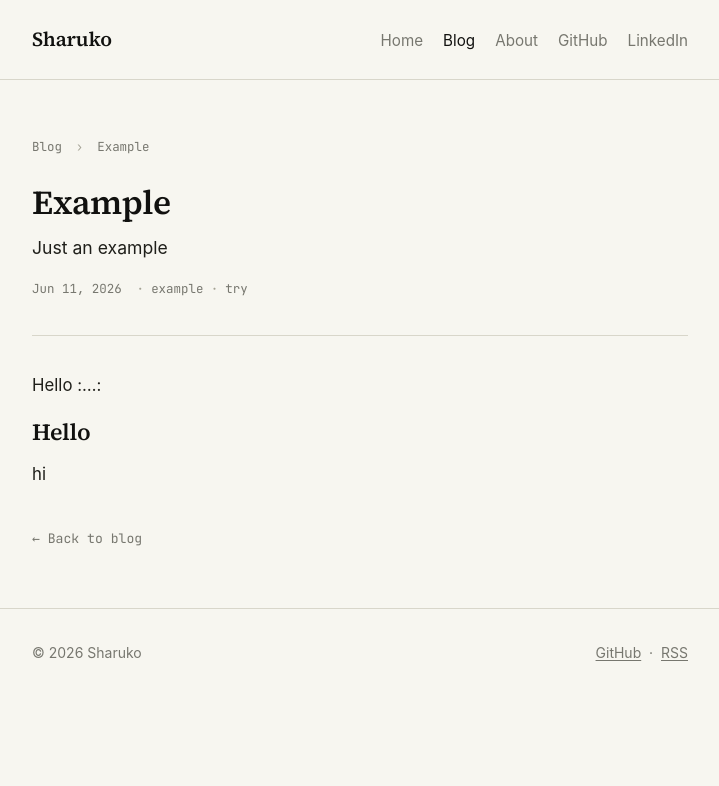
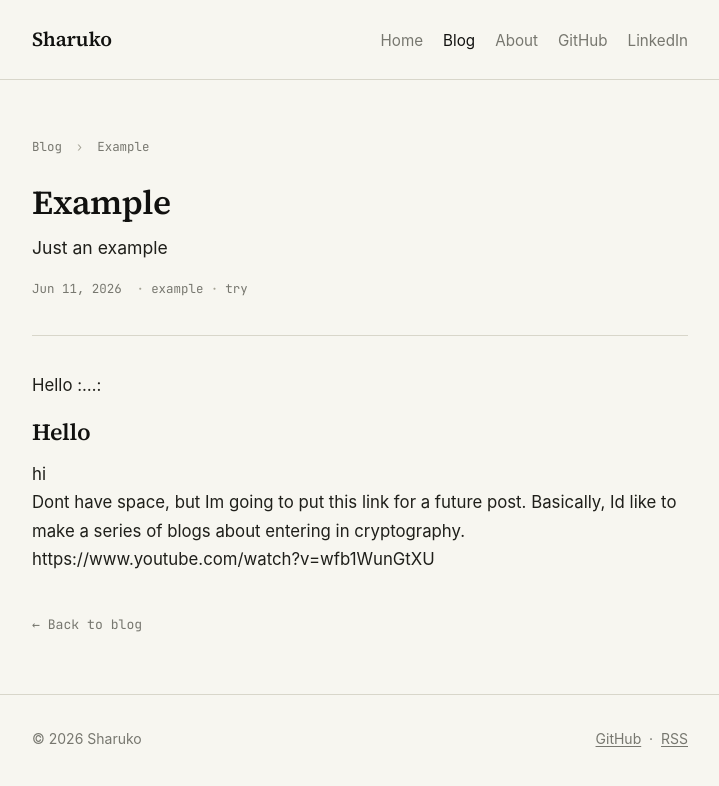
Before and after one commit to sharuk0/sharuk0.github.io, a Jekyll site: the page built from _posts/2026-06-11-example.md, in a window 1280 px wide. Shown: the top 786 px of the page, without its empty margins (280-999 px from the left). Built offline with Jekyll 4.4.1, drawn with Linux system fonts in a browser that asks for light colours.

Commit message:
Update 2026-06-11-example.md

```diff
--- a/_posts/2026-06-11-example.md
+++ b/_posts/2026-06-11-example.md
@@ -10,3 +10,7 @@ Hello :...:
 
 ## Hello
 hi
+
+
+
+Dont have space, but Im going to put this link for a future post. Basically, Id like to make a series of blogs about entering in cryptography. https://www.youtube.com/watch?v=wfb1WunGtXU
```
